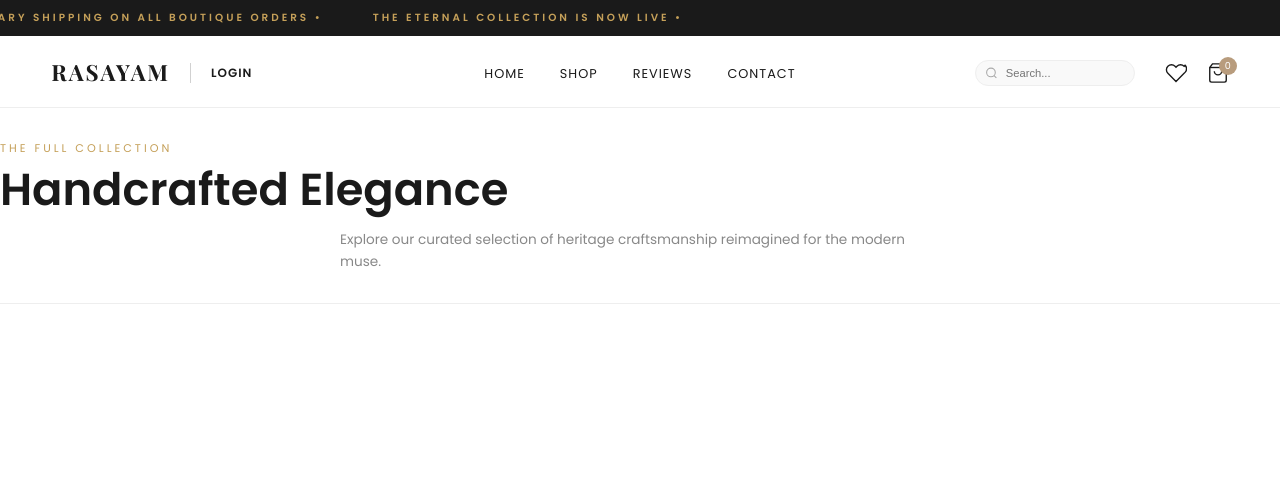
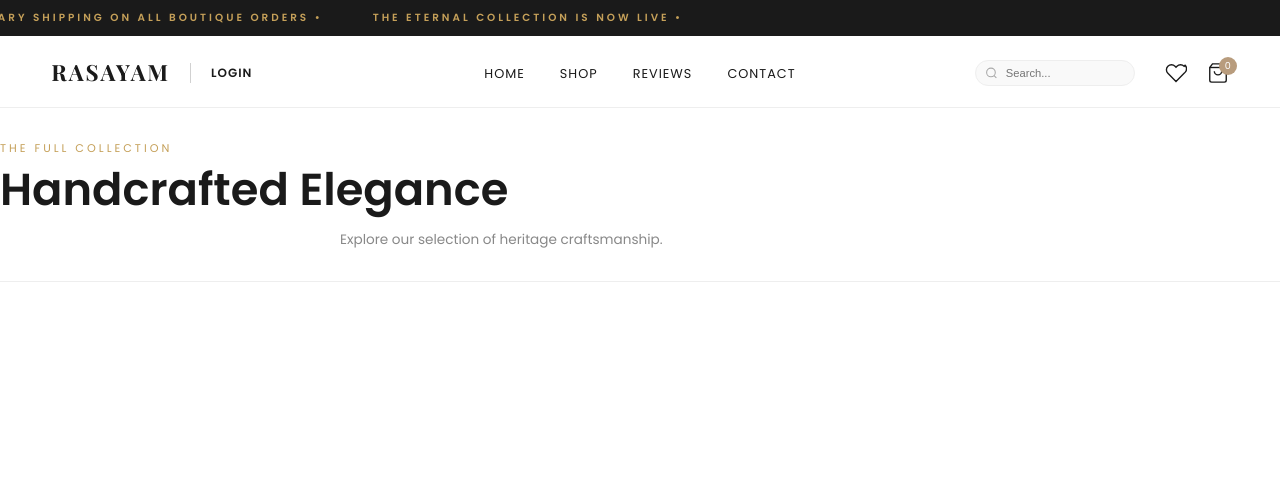
Before and after one commit to Rasayam-Team/Rasayam-website, a Django app: page /shop/ in a window 1280 px wide. Shown: the top 504 px of the page. Run offline with Django 5.2, Linux system fonts and the light colour scheme; data that the repository does not hold is empty; some web fonts are replaced.

Commit message:
change in shop.html

```diff
--- a/products/templates/products/shop.html
+++ b/products/templates/products/shop.html
@@ -10,7 +10,7 @@
         </span>
         <h1 class="playfair" style="font-size: 2.8rem; margin: 0; line-height: 1.1;">Handcrafted Elegance</h1>
         <p style="max-width: 600px; margin: 15px auto 0; color: #888; font-size: 0.85rem; line-height: 1.6;">
-            Explore our curated selection of heritage craftsmanship reimagined for the modern muse.
+            Explore our selection of heritage craftsmanship.
         </p>
     </header>
 
```
